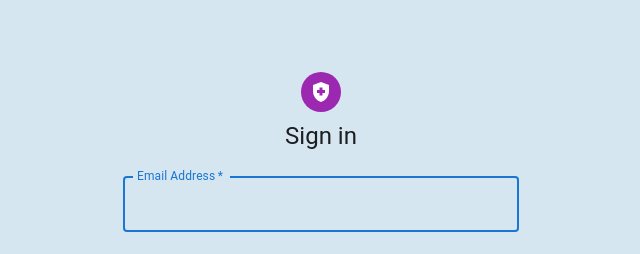
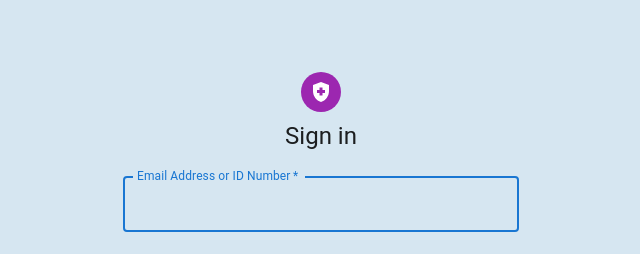
Before and after one commit to SENG-371/SENG371-Frontend, a React (Create React App) app: page /singin in a window 1280 px wide. Shown: the top 254 px of the page, without its empty margins (319-959 px from the left). Built offline with nearby package versions, Linux system fonts and the light colour scheme.

Commit message:
adding id number to sign in

```diff
--- a/src/pages/SignInPage.js
+++ b/src/pages/SignInPage.js
@@ -82,7 +82,7 @@ export default function SignIn() {
               required
               fullWidth
               id="email"
-              label="Email Address"
+              label="Email Address or ID Number"
               name="email"
               autoComplete="email"
               autoFocus
```
